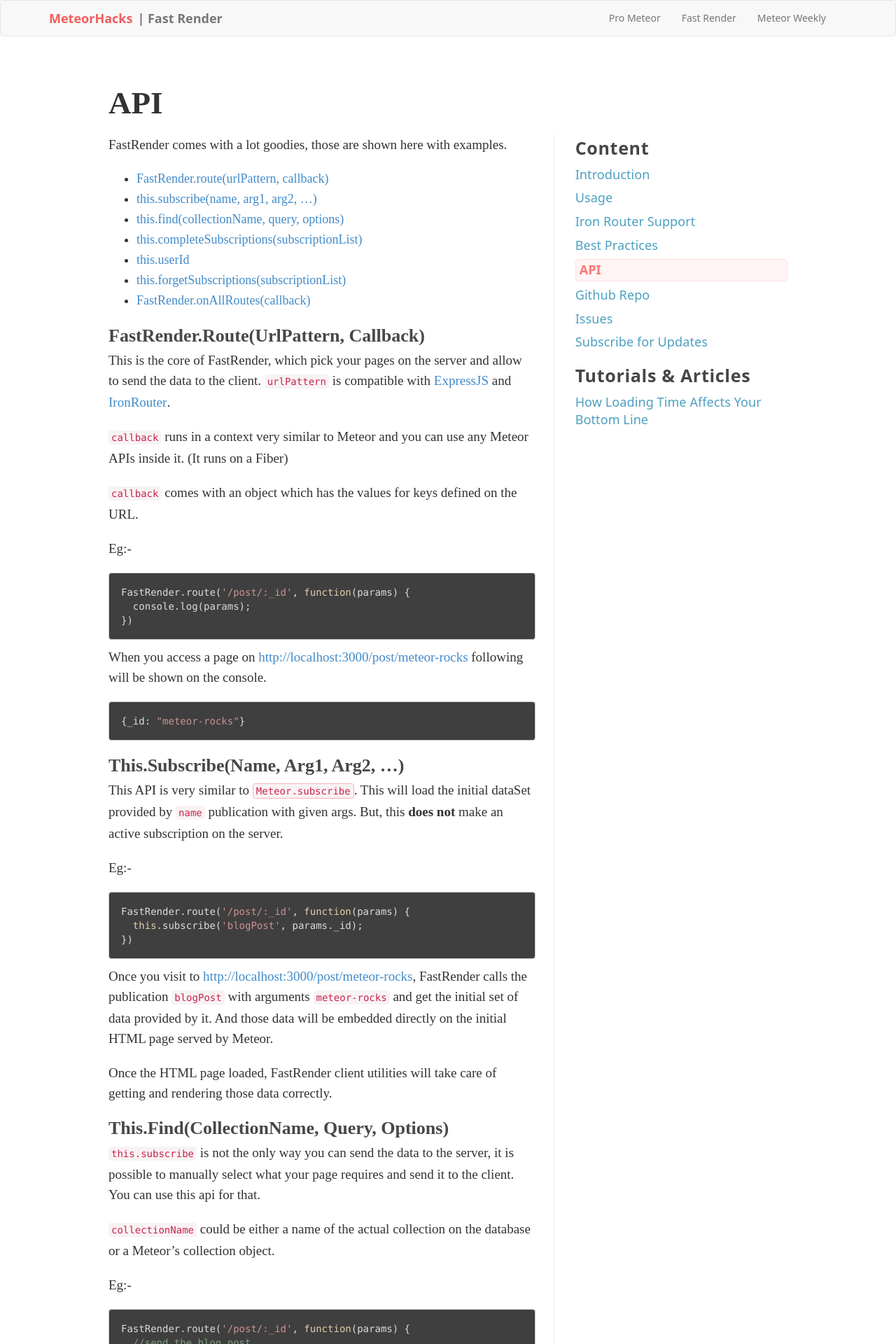
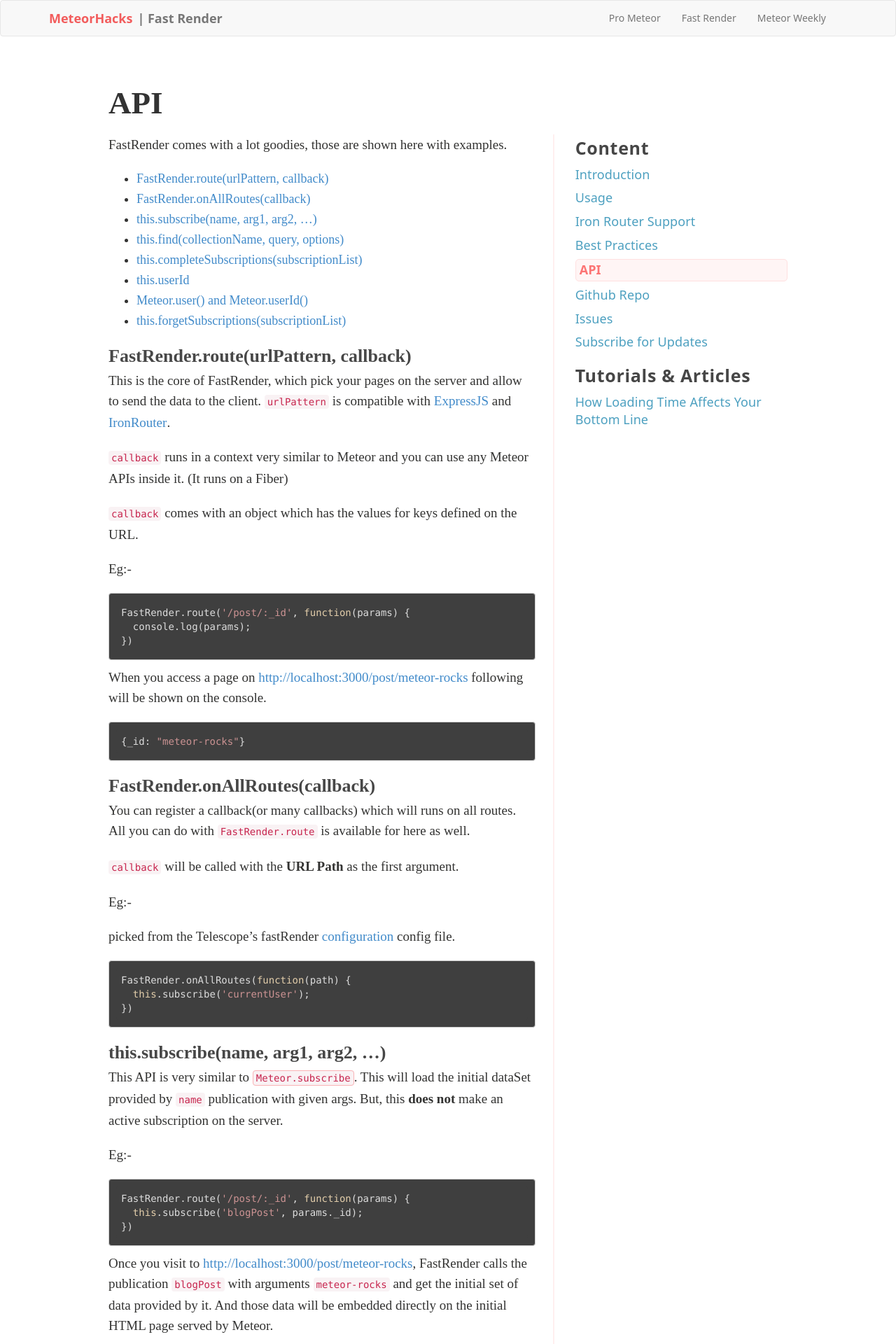
Before and after one commit to meteorhacks/meteorhacks.github.io, a Jekyll site: the page built from _posts/fast-render/2013-12-12-api.md, in a window 1280 px wide. Shown: the top 1920 px of the page at 70% size. Built offline with Jekyll 4.4.1, drawn with Linux system fonts in a browser that asks for light colours; some of the changed text lies outside the part shown.

Commit message:
updated fast-render docs with Meteor.user() API remove CSS based capitalizations from the headings

```diff
--- a/_posts/fast-render/2013-12-12-api.md
+++ b/_posts/fast-render/2013-12-12-api.md
@@ -8,12 +8,13 @@
 FastRender comes with a lot goodies, those are shown here with examples.
 
 * [FastRender.route(urlPattern, callback)](#fastrenderrouteurlpattern_callback)
+* [FastRender.onAllRoutes(callback)](#fastrenderonallroutescallback)
 * [this.subscribe(name, arg1, arg2, ...)](#thissubscribename_arg1_arg2_)
 * [this.find(collectionName, query, options)](#thisfindcollectionname_query_options)
 * [this.completeSubscriptions(subscriptionList)](#thiscompletesubscriptionssubscriptionlist)
 * [this.userId](#thisuserid)
+* [Meteor.user() and Meteor.userId()](#meteoruser_and_meteoruserid)
 * [this.forgetSubscriptions(subscriptionList)](#thisforgetsubscriptionssubscriptionlist)
-* [FastRender.onAllRoutes(callback)](#fastrenderonallroutescallback)
 
 ## FastRender.route(urlPattern, callback)
 
@@ -32,6 +33,22 @@
 When you access a page on <http://localhost:3000/post/meteor-rocks> following will be shown on the console.
 
     {_id: "meteor-rocks"}
+
+## FastRender.onAllRoutes(callback)
+
+You can register a callback(or many callbacks) which will runs on all routes. All you can do with `FastRender.route` is available for here as well.
+
+`callback` will be called with the **URL Path** as the first argument.
+
+Eg:-
+
+picked from the Telescope's fastRender [configuration](https://github.com/arunoda/fast-render-telescope/blob/master/server/fastRender.js#L1-L3) config file.
+
+~~~js
+FastRender.onAllRoutes(function(path) {
+  this.subscribe('currentUser');
+})
+~~~
 
 ## this.subscribe(name, arg1, arg2, ...)
 
@@ -85,7 +102,13 @@
 
 FastRender does this with sending the loginToken with cookies. The cookie will be set on the client. So, in order to take the use of this API, your client needs to be loaded once on the user's browser.
 
-> This API is available on both `FastRender.route` callback and the Meteor publications(with `this.subscribe`) too.
+> `this.userId` is available inside `FastRender.route`, `FastRender.onAllRoutes` and the Meteor publications(with `this.subscribe`).
+
+## Meteor.user() and Meteor.userId()
+
+`Meteor.user()` and `Meteor.userId()` is very handy if you need to implement some extra logic for loggedIn users. This is identical to the above `this.userId` API.
+
+But also, this can be used inside _**IronRouter `waitOn()`**_ where `this.userId` is not available.
 
 ## this.forgetSubscriptions(subscriptionList)
 
@@ -101,19 +124,3 @@
       this.subscribe('blogPost', params._id);
       this.forgetSubscriptions(['blogPost']);
     })
-
-## FastRender.onAllRoutes(callback)
-
-You can register a callback(or many callbacks) which will runs on all routes. All you can do with `FastRender.route` is available for here as well.
-
-`callback` will be called with the **URL Path** as the first argument.
-
-Eg:-
-
-picked from the Telescope's fastRender [configuration](https://github.com/arunoda/fast-render-telescope/blob/master/server/fastRender.js#L1-L3) config file.
-
-~~~js
-FastRender.onAllRoutes(function(path) {
-  this.subscribe('currentUser');
-})
-~~~
--- a/css/style.css
+++ b/css/style.css
@@ -290,7 +290,6 @@
   font-size: 26px;
   line-height: 31px;
   letter-spacing: 1px;
-  text-transform: capitalize;
   margin: 20px 0px 5px 0px;
   font-family: "source-sans-pro";
   font-weight: 700;
@@ -303,7 +302,6 @@
   font-size: 22px;
   line-height: 27px;
   letter-spacing: 0.2px;
-  text-transform: capitalize;
   margin: 20px 0px 5px 0px;
   font-family: "source-sans-pro";
   font-weight: 700;
@@ -315,7 +313,6 @@
   font-size: 19px;
   line-height: 24px;
   letter-spacing: 0.2px;
-  text-transform: capitalize;
   margin: 20px 0px 5px 0px;
   font-family: "source-sans-pro";
   font-weight: 700;
```
